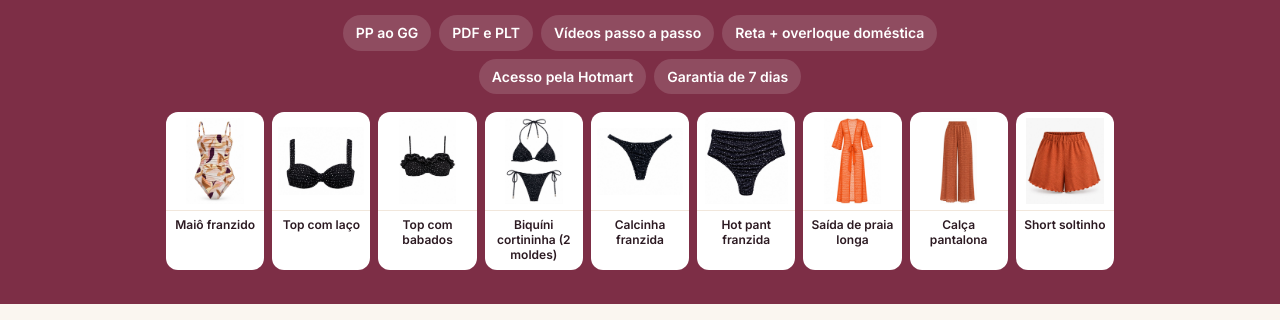
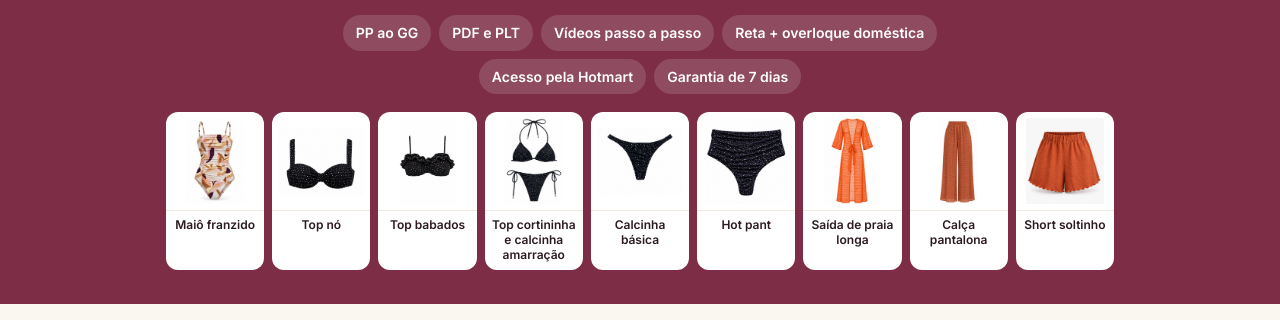
Before and after one commit to Thaizamoldes/lista-espera, a plain HTML site: page moda-praia/index.html in a window 1280 px wide. Shown: the part 199-519 px from the top of the page. Drawn offline with nearby package versions, Linux system fonts and the light colour scheme.

Commit message:
Corrige nomes das peças
Co-Authored-By: Claude Opus 5.5 <noreply@anthropic.com>
Claude-Session: https://claude.ai/code/session_012dCuQE7rU6rBjtG7Tq4FUi

```diff
--- a/moda-praia/index.html
+++ b/moda-praia/index.html
@@ -145,8 +145,8 @@ src="https://www.facebook.com/tr?id=246033433475773&ev=PageView&noscript=1"
 <script>
 {
   const pecas = [
-    ["maio","Maiô franzido"],["top-laco","Top com laço"],["top-babado","Top com babados"],
-    ["cortininha","Biquíni cortininha (2 moldes)"],["calcinha-franzida","Calcinha franzida"],["hotpant","Hot pant franzida"],
+    ["maio","Maiô franzido"],["top-laco","Top nó"],["top-babado","Top babados"],
+    ["cortininha","Top cortininha e calcinha amarração"],["calcinha-franzida","Calcinha básica"],["hotpant","Hot pant"],
     ["saida","Saída de praia longa"],["pantalona","Calça pantalona"],["short","Short soltinho"]
   ];
   document.getElementById("tira").innerHTML = pecas.map(([f,n]) =>
```
